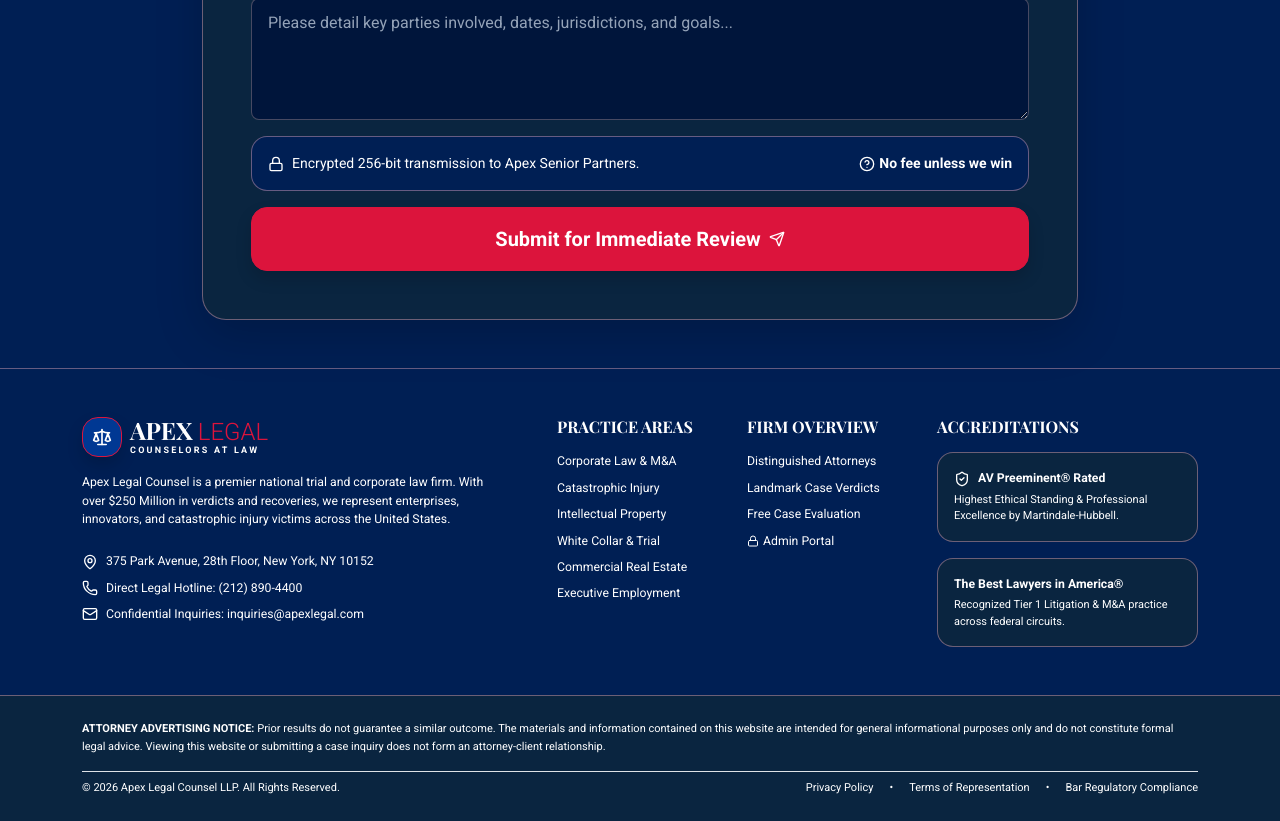
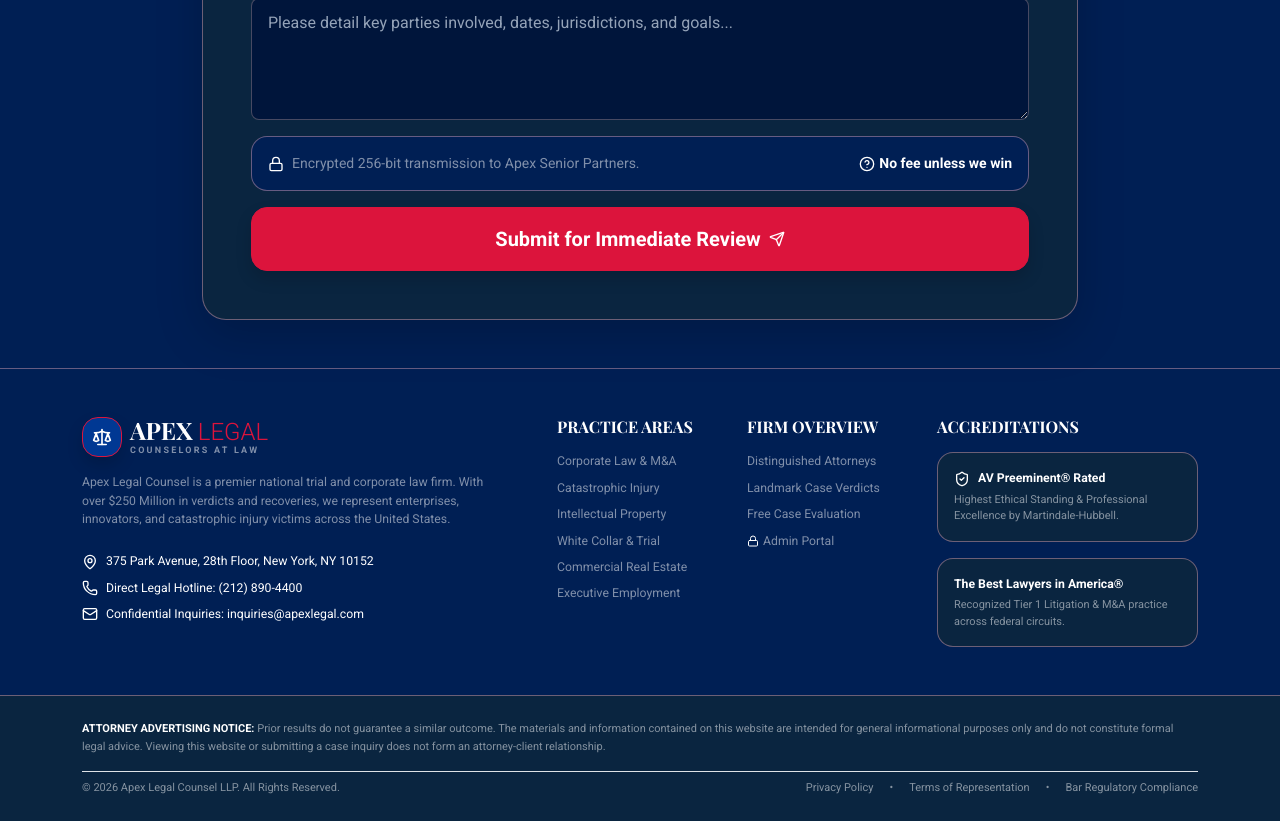
Before and after one commit to dhurbagit/law-firm, a Next.js app in the folder frontend/: page /practice-areas in a window 1280 px wide. Shown: the part 1640-2461 px from the top of the page. Built offline with nearby package versions, Linux system fonts and the light colour scheme; no server answers; a web font is replaced by a local one.

Commit message:
fix(css): resolve all Bootstrap override conflicts - add custom utilities, clean stale Tailwind selectors

```diff
--- a/frontend/src/app/bootstrap-custom.scss
+++ b/frontend/src/app/bootstrap-custom.scss
@@ -286,3 +286,121 @@
     border-color: $crimson;
   }
 }
+
+// ==========================================================================
+// 7. CUSTOM HOVER & INTERACTION UTILITIES
+//    (Replaces all hover:* Tailwind classes used across components)
+// ==========================================================================
+
+// Hover → Crimson text
+.hover-crimson {
+  transition: color 0.2s ease;
+
+  &:hover {
+    color: $crimson !important;
+  }
+}
+
+// Hover → White text (used on crimson-colored elements)
+.hover-white {
+  transition: color 0.2s ease;
+
+  &:hover {
+    color: #FFFFFF !important;
+  }
+}
+
+// Hover → Crimson border (card/badge hover highlight)
+.hover-border-crimson {
+  transition: border-color 0.2s ease, transform 0.2s ease, box-shadow 0.2s ease;
+
+  &:hover {
+    border-color: $crimson !important;
+    transform: translateY(-2px);
+    box-shadow: 0 8px 24px rgba(220, 20, 60, 0.15);
+  }
+}
+
+// Hover → Crimson background (small icon button)
+.hover-crimson-bg {
+  transition: background-color 0.2s ease, border-color 0.2s ease;
+
+  &:hover {
+    background-color: $crimson !important;
+    border-color: $crimson !important;
+    color: #FFFFFF !important;
+  }
+}
+
+// Hover → Crimson pill (sub-discipline badge hover)
+.hover-crimson-pill {
+  transition: background-color 0.2s ease, color 0.2s ease;
+
+  &:hover {
+    background-color: $crimson !important;
+    color: #FFFFFF !important;
+  }
+}
+
+// ==========================================================================
+// 8. LINE CLAMP UTILITIES (CSS native, replaces Tailwind line-clamp-*)
+// ==========================================================================
+.line-clamp-1 {
+  overflow: hidden;
+  display: -webkit-box;
+  -webkit-box-orient: vertical;
+  -webkit-line-clamp: 1;
+}
+
+.line-clamp-2 {
+  overflow: hidden;
+  display: -webkit-box;
+  -webkit-box-orient: vertical;
+  -webkit-line-clamp: 2;
+}
+
+.line-clamp-3 {
+  overflow: hidden;
+  display: -webkit-box;
+  -webkit-box-orient: vertical;
+  -webkit-line-clamp: 3;
+}
+
+.line-clamp-4 {
+  overflow: hidden;
+  display: -webkit-box;
+  -webkit-box-orient: vertical;
+  -webkit-line-clamp: 4;
+}
+
+// ==========================================================================
+// 9. SPIN ANIMATION UTILITY (replaces Tailwind animate-spin)
+// ==========================================================================
+@keyframes spin {
+  from { transform: rotate(0deg); }
+  to   { transform: rotate(360deg); }
+}
+
+.animate-spin {
+  animation: spin 1s linear infinite;
+}
+
+// ==========================================================================
+// 10. LINE HEIGHT UTILITY (replaces Tailwind leading-snug)
+// ==========================================================================
+.lh-snug {
+  line-height: 1.375 !important;
+}
+
+// ==========================================================================
+// 11. TEXT SELECTION HIGHLIGHT CONTRACT
+// ==========================================================================
+::selection {
+  background-color: $crimson;
+  color: #FFFFFF;
+}
+
+::-moz-selection {
+  background-color: $crimson;
+  color: #FFFFFF;
+}
--- a/frontend/src/app/globals.css
+++ b/frontend/src/app/globals.css
@@ -119,7 +119,7 @@
   background-color: #0A2540 !important;
 }
 
-aside nav a:not(.bg-\[\#003893\]) {
+aside nav a {
   color: #FFFFFF !important;
 }
 
@@ -128,8 +128,7 @@
   background-color: #001F54 !important;
 }
 
-aside nav a.active,
-aside nav a[class*="border-[#DC143C]"] {
+aside nav a.active {
   color: #FFFFFF !important;
   background-color: #003893 !important;
   border-color: #DC143C !important;
@@ -144,13 +143,12 @@
 .courtroom-hero h3,
 .courtroom-hero p,
 .courtroom-hero strong,
-.courtroom-hero a:not(.btn-crimson):not([class*="bg-crimson"]),
-.courtroom-hero span:not(.text-crimson):not(.text-\[\#DC143C\]):not([class*="text-crimson"]) {
+.courtroom-hero a:not(.btn-crimson):not(.bg-crimson),
+.courtroom-hero span:not(.text-crimson) {
   color: #FFFFFF !important;
 }
 
-.courtroom-hero .text-crimson,
-.courtroom-hero [class*="text-crimson"] {
+.courtroom-hero .text-crimson {
   color: #DC143C !important;
 }
 
@@ -241,14 +239,13 @@
 /* ==========================================================================
    EXPLICIT WHITE TEXT & ICON CONTRAST CONTRACT
    ========================================================================== */
-.text-white,
-[class*="text-white"] {
+/* NOTE: Only .text-white itself is forced. text-white-50 uses Bootstrap's opacity-50 */
+.text-white {
   color: #FFFFFF !important;
 }
 
 svg.text-white,
-.text-white svg,
-[class*="text-white"] svg {
+.text-white > svg {
   color: #FFFFFF !important;
   stroke: currentColor;
 }
@@ -257,14 +254,10 @@
    WCAG 2.1 AA OPPOSITE-CONTRAST SYSTEM & RATIO CONTRACTS
    ========================================================================== */
 
-/* 1. Dark Backgrounds (#001F54, #0A2540, #003893) -> Pure White (#FFFFFF) & Light Slate (#E2E8F0) */
+/* 1. Dark Backgrounds (Nepal theme colors) -> Pure White */
 .bg-nepal-dark,
 .bg-nepal-surface,
-.bg-nepal-blue,
-.bg-\[\#001F54\],
-.bg-\[\#0A2540\],
-.bg-\[\#003893\],
-.bg-\[\#00153B\] {
+.bg-nepal-blue {
   color: #FFFFFF;
 }
 
@@ -274,47 +267,32 @@
   color: #FFFFFF;
 }
 
-/* 2. 10% High-Impact Crimson Red (#DC143C) -> STRICTLY Pure White (#FFFFFF) */
+/* 2. 10% High-Impact Crimson Red -> STRICTLY Pure White */
 .btn-crimson,
-.bg-crimson,
-.bg-\[\#DC143C\],
-button[class*="bg-[#DC143C]"],
-a[class*="bg-[#DC143C]"],
-span[class*="bg-[#DC143C]"] {
+.bg-crimson {
   background-color: #DC143C !important;
   color: #FFFFFF !important;
 }
 
 .btn-crimson:hover,
-.bg-crimson:hover,
-.bg-\[\#DC143C\]:hover,
-button[class*="bg-[#DC143C]"]:hover,
-a[class*="bg-[#DC143C]"]:hover {
+.bg-crimson:hover {
   background-color: #B80D30 !important;
   color: #FFFFFF !important;
 }
 
 .btn-crimson *,
-.bg-crimson *,
-.bg-\[\#DC143C\] *,
-button[class*="bg-[#DC143C]"] *,
-a[class*="bg-[#DC143C]"] *,
-span[class*="bg-[#DC143C]"] * {
+.bg-crimson * {
   color: #FFFFFF !important;
 }
 
-/* 3. Cherry Blossom Tint (#FFF0F3 / #FFB7C5) -> STRICTLY Dark Blue (#001F54) */
+/* 3. Cherry Blossom Tint -> Dark Blue */
 .bg-sakura,
-.bg-sakura-light,
-.bg-\[\#FFF0F3\],
-.bg-\[\#FFB7C5\] {
+.bg-sakura-light {
   color: #001F54 !important;
 }
 
 .bg-sakura *,
-.bg-sakura-light *,
-.bg-\[\#FFF0F3\] *,
-.bg-\[\#FFB7C5\] * {
+.bg-sakura-light * {
   color: #001F54 !important;
 }
 
@@ -352,18 +330,15 @@
   color: #334155 !important;
 }
 
-html.light main .text-white:not(.bg-\[\#DC143C\] *):not(.bg-crimson *):not(.bg-\[\#003893\] *):not(.btn-crimson *):not(.courtroom-hero *):not(.courtroom-hero):not(header *):not(aside *),
-html.light section:not(.courtroom-hero) .text-white:not(.bg-\[\#DC143C\] *):not(.bg-crimson *):not(.bg-\[\#003893\] *):not(.btn-crimson *):not(.courtroom-hero *) {
+html.light main .text-white:not(.bg-crimson *):not(.bg-nepal-blue *):not(.btn-crimson *):not(.courtroom-hero *):not(.courtroom-hero):not(header *):not(aside *),
+html.light section:not(.courtroom-hero) .text-white:not(.bg-crimson *):not(.btn-crimson *):not(.courtroom-hero *) {
   color: #001F54 !important;
 }
 
-html.light main .text-slate-200:not(.courtroom-hero *):not(.bg-crimson *),
-html.light main .text-slate-300:not(.courtroom-hero *):not(.bg-crimson *),
-html.light main .text-slate-400:not(.courtroom-hero *):not(.bg-crimson *),
-html.light section:not(.courtroom-hero) .text-slate-200:not(.bg-crimson *),
-html.light section:not(.courtroom-hero) .text-slate-300:not(.bg-crimson *),
-html.light section:not(.courtroom-hero) .text-slate-400:not(.bg-crimson *) {
+html.light main .text-white-50:not(.courtroom-hero *):not(.bg-crimson *),
+html.light section:not(.courtroom-hero) .text-white-50:not(.bg-crimson *) {
   color: #475569 !important;
+  opacity: 1 !important;
 }
 
 /* Form inputs */
--- a/frontend/src/app/layout.tsx
+++ b/frontend/src/app/layout.tsx
@@ -92,7 +92,7 @@
         />
       </head>
       <body
-        className="min-h-screen flex flex-col bg-[#000000] text-white antialiased selection:bg-[#DC143C] selection:text-white"
+        className="min-vh-100 d-flex flex-column bg-nepal-dark text-white"
         suppressHydrationWarning
       >
         <BootstrapClient />
```
